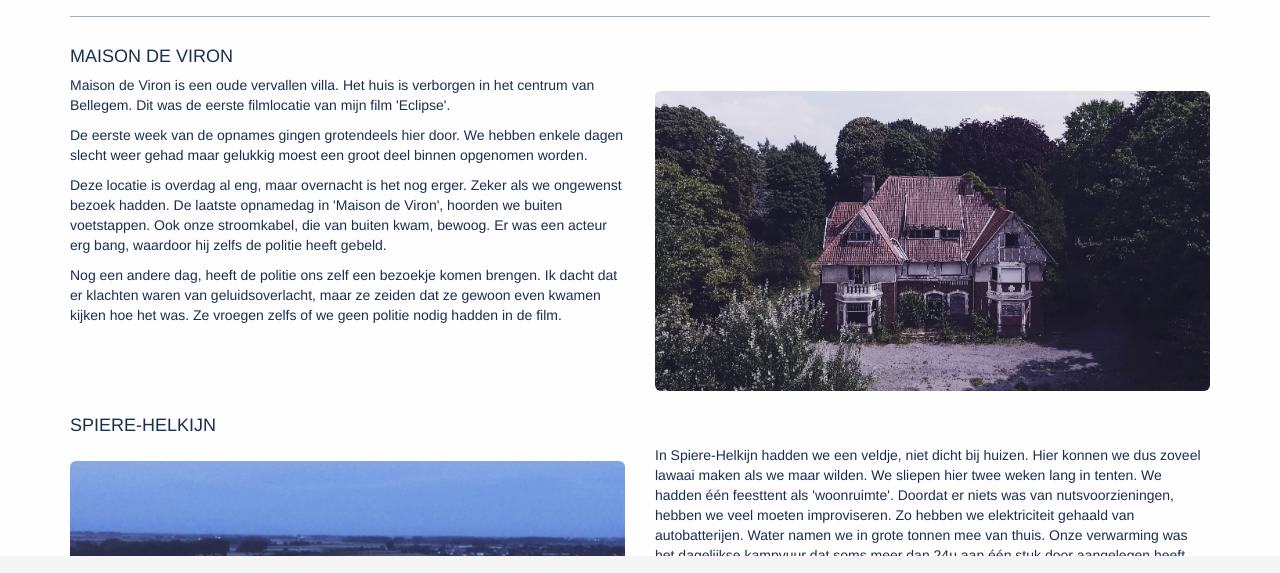
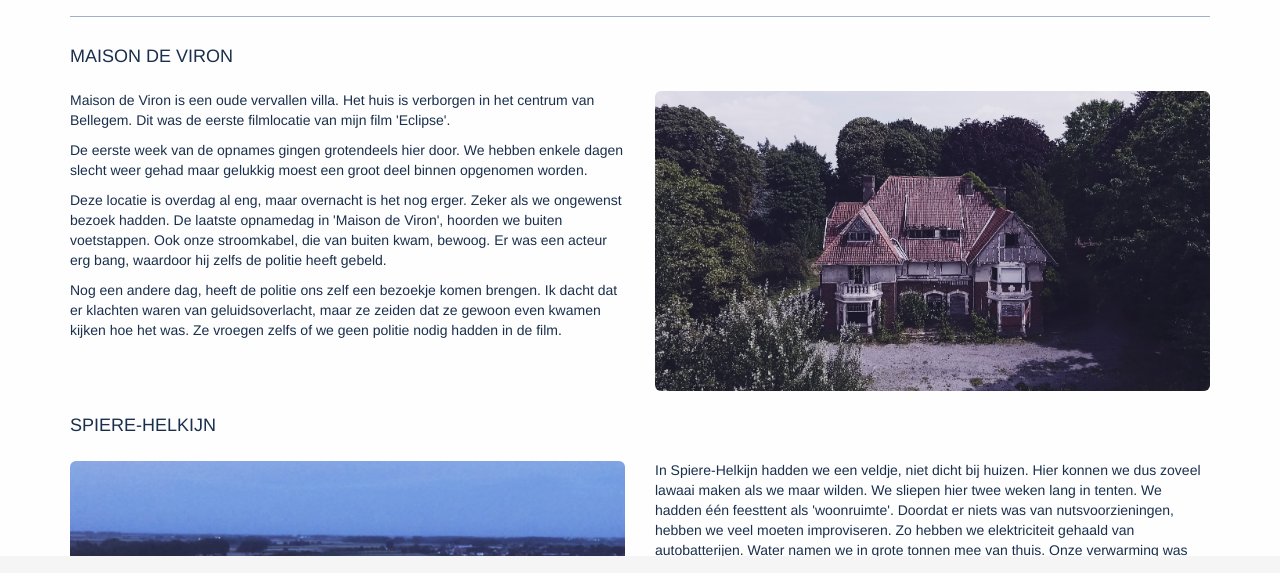
Before and after one commit to michielkinds/team_2_michielkinds, a plain HTML site: page WebContent/ervaringen.html in a window 1280 px wide. Shown: the part 184-757 px from the top of the page. Drawn offline with nearby package versions, Linux system fonts and the light colour scheme.

Commit message:
Update stylesheet

```diff
--- a/WebContent/css/style.css
+++ b/WebContent/css/style.css
@@ -8,6 +8,12 @@
 	 background-position: center center;
 	 cursor: pointer;
 }
+.text {
+	margin-top: 15px;
+	margin-bottom: 15px;
+
+}
+
 
 .mdv1 {
 	background-image: url("../img/mdv1.jpg");
```
